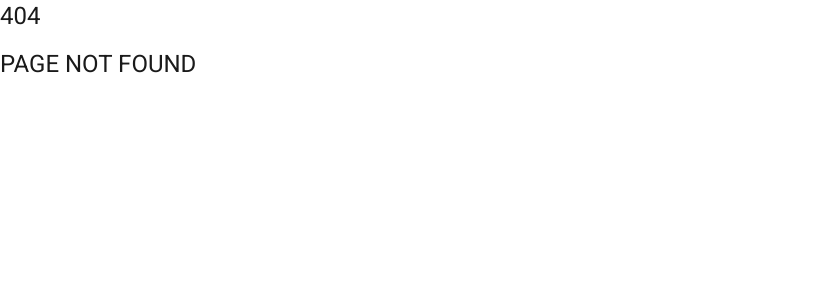
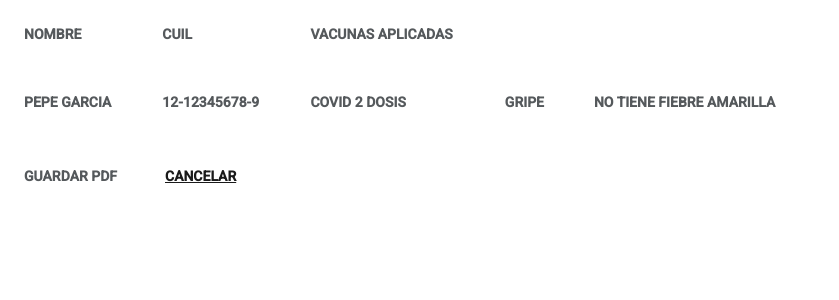
Before and after one commit to fotscode/vacunassist, an Angular app in the folder frontend/: page /Certificado in a window 1280 px wide. Before the commit this address had no page. Shown: the top 300 px of the page, without its empty margins (0-839 px from the left). Built offline with nearby package versions, Linux system fonts and the light colour scheme; sample sign-in values are in the browser's storage.

Commit message:
Added hardcoded certificate

```diff
--- a/frontend/package.json
+++ b/frontend/package.json
@@ -22,6 +22,7 @@
     "@angular/router": "~13.3.0",
     "bootstrap": "^5.1.3",
     "bootswatch": "^5.1.3",
+    "jspdf": "^2.5.1",
     "moment": "^2.29.3",
     "rxjs": "~7.5.0",
     "tslib": "^2.3.0",
--- a/frontend/src/app/app-routing.module.ts
+++ b/frontend/src/app/app-routing.module.ts
@@ -10,6 +10,7 @@ import { PasswordRecoveryPageComponent } from './components/password-recovery-pa
 import { ProfileViewComponent } from './components/profile-view/profile-view.component';
 import { ProfileEditComponent } from './components/profile-edit/profile-edit.component';
 import { AuthGuard } from './auth.guard';
+import { CertificadoComponent } from './components/certificado/certificado.component';
 
 const routes: Routes=[
   {path: 'Home', component:HomeComponent},
@@ -18,6 +19,7 @@ const routes: Routes=[
   {path: 'Perfil', component:ProfileViewComponent, canActivate: [AuthGuard]},
   {path: 'EditarPerfil', component:ProfileEditComponent},
   {path: 'Recover', component:PasswordRecoveryPageComponent},
+  {path: 'Certificado', component:CertificadoComponent, canActivate:[AuthGuard]},
   {path: '', redirectTo:'/Home', pathMatch:'full'},
   {path: '**', pathMatch:'full', component:ErrorPageComponent}
 ]
--- a/frontend/src/app/app.module.ts
+++ b/frontend/src/app/app.module.ts
@@ -25,6 +25,7 @@ import { MatDialogRef, MAT_DIALOG_DATA } from '@angular/material/dialog';
 import { ProfileViewComponent } from './components/profile-view/profile-view.component';
 import { MaterialModule } from './material/material.module';
 import { ProfileEditComponent } from './components/profile-edit/profile-edit.component';
+import { CertificadoComponent } from './components/certificado/certificado.component';
 
 @NgModule({
   declarations: [
@@ -38,6 +39,7 @@ import { ProfileEditComponent } from './components/profile-edit/profile-edit.com
     PasswordRecoveryMessageComponent,
     ProfileViewComponent,
     ProfileEditComponent,
+    CertificadoComponent,
   ],
   imports: [
     BrowserModule,
--- /dev/null
+++ b/frontend/src/app/components/certificado/certificado.component.html
@@ -0,0 +1,18 @@
+<div  class="col-md-8" id="htmlData">
+    <table class="table table-bordered">
+        <tr class="table-primary">
+            <th>Nombre</th>
+            <th>Cuil</th>
+            <th>Vacunas aplicadas</th>
+        </tr>
+        <tr>
+            <th>{{user.nombre+' '+user.apellido}}</th>
+            <th>{{user.cuil}}</th>
+            <th *ngFor="let vacuna of user.vacunas">{{vacuna}}<th>
+        </tr>
+    </table>
+</div>
+<div>
+    <button class="btn btn-succes btn-block" (click)="generatePDF()">Guardar PDF</button>
+    <a routerLink="/Home" class="btn btn-link"> Cancelar </a>
+</div>
--- /dev/null
+++ b/frontend/src/app/components/certificado/certificado.component.ts
@@ -0,0 +1,41 @@
+import { Component, ElementRef, OnInit, ViewChild } from '@angular/core';
+import jsPDF from 'jspdf';
+import html2canvas from "html2canvas"
+
+@Component({
+  selector: 'app-certificado',
+  templateUrl: './certificado.component.html',
+  styleUrls: ['./certificado.component.css']
+})
+
+
+
+export class CertificadoComponent implements OnInit {
+
+  @ViewChild('htmlData') htmlData!:ElementRef;
+
+  user={
+    nombre: "Pepe",
+    apellido: "Garcia",
+    cuil:"12-12345678-9",
+    vacunas:["covid 2 dosis", "gripe", "No tiene fiebre amarilla"]
+  }
+  constructor() { }
+
+  public generatePDF() : void{
+    let data: any = document.getElementById('htmlData');
+    html2canvas(data).then((canvas) => {
+      let fileWidth = 208;
+      let fileHeight = (canvas.height * fileWidth) / canvas.width;
+      const FILEURI = canvas.toDataURL('image/png');
+      let PDF = new jsPDF('p', 'mm', 'a4');
+      let position = 0;
+      PDF.addImage(FILEURI, 'PNG', 0, position, fileWidth, fileHeight);
+      PDF.save('CertificadoVacunacion.pdf');
+    })
+  }
+
+  ngOnInit(): void {
+  }
+
+}
--- a/frontend/src/app/components/navigation-header/navigation-header.component.html
+++ b/frontend/src/app/components/navigation-header/navigation-header.component.html
@@ -28,6 +28,7 @@
                         <a class="dropdown-item" routerLink="/Perfil">Perfil</a>
                         <a class="dropdown-item" routerLink="#">Turnos</a>
                         <a class="dropdown-item" routerLink="#">Vacunas</a>
+                        <a class="dropdown-item" routerLink="/Certificado" target="_blank">Certificado de vacunación</a>
                         <div class="dropdown-divider"></div>
                         <a class="dropdown-item" (click)="logOut()" routerLink="#">Cerrar sesión</a>
                     </div>
```
Also changed, not shown: frontend/src/app/components/certificado/certificado.component.css (added), 2 other files (tests, documents, lock files or other folders).
